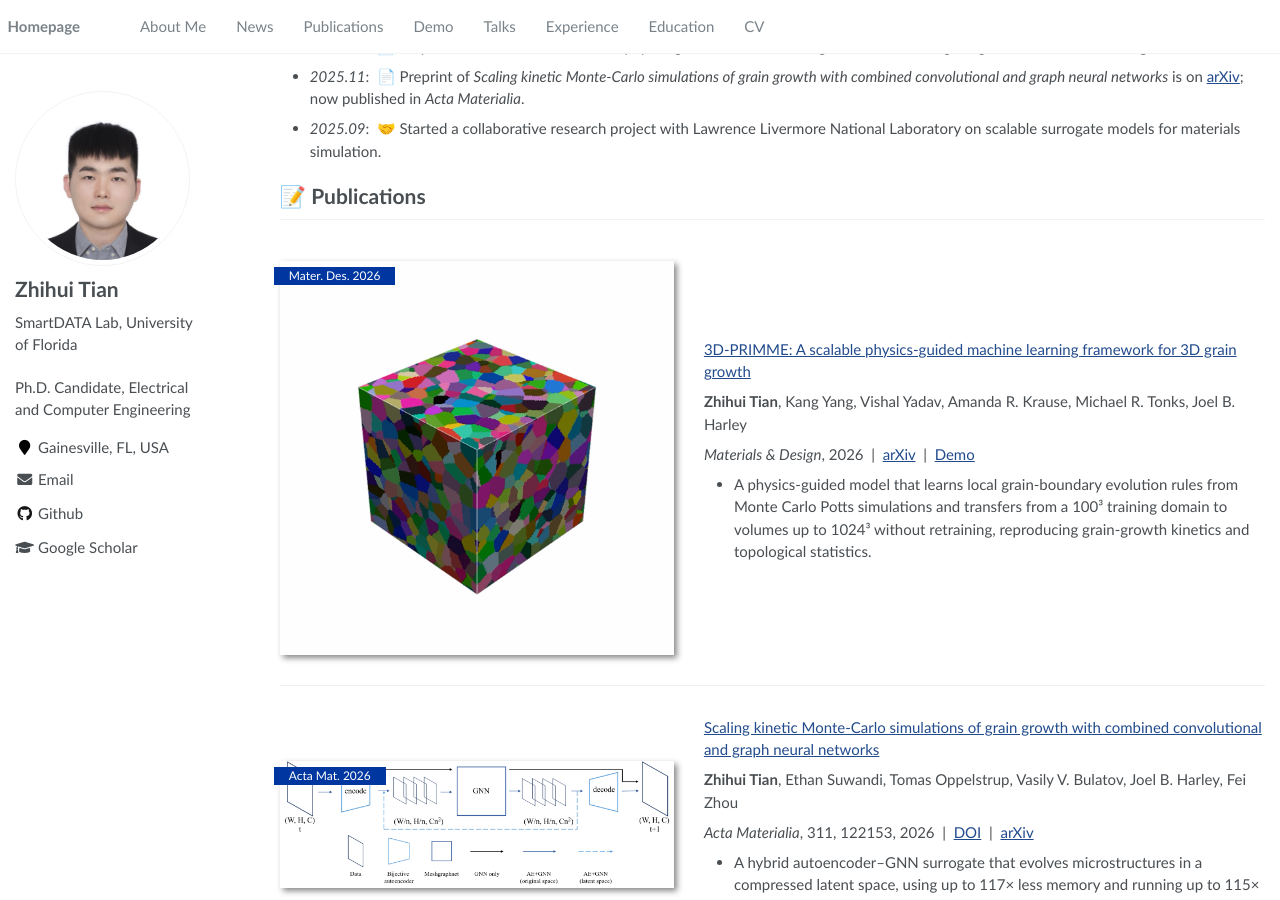
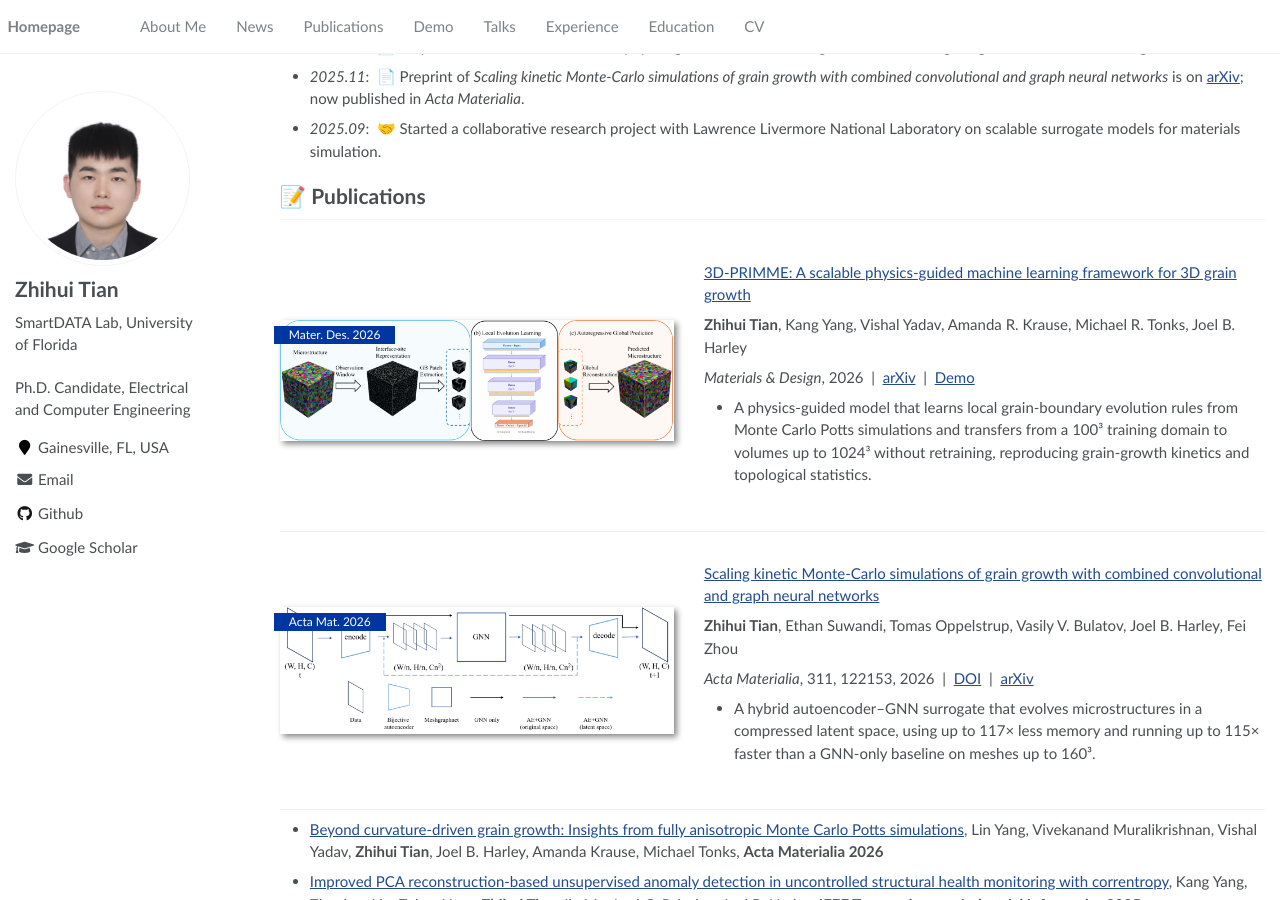
Before and after one commit to zhihui-tian/zhihui-tian.github.io, a Jekyll site: the page built from _pages/about.md, in a window 1280 px wide and 900 px high, scrolled down 485 px. Built offline with Jekyll 4.4.1, drawn with Linux system fonts in a browser that asks for light colours.

Commit message:
Publications: use the 3D-PRIMME architecture figure (Figure 1) as the thumbnail
Co-Authored-By: Claude Fable 5.1 <noreply@anthropic.com>
Claude-Session: https://claude.ai/code/session_01TLuPmnLDSypfs7U8zLYqDa

```diff
--- a/_pages/about.md
+++ b/_pages/about.md
@@ -36,7 +36,7 @@ More broadly, I am interested in scientific machine learning, surrogate modeling
 
 # 📝 Publications
 
-<div class='paper-box'><div class='paper-box-image'><div><div class="badge">Mater. Des. 2026</div><img src='images/primme3d_cube.png' alt="3D grain growth predicted by 3D-PRIMME" width="100%"></div></div>
+<div class='paper-box'><div class='paper-box-image'><div><div class="badge">Mater. Des. 2026</div><img src='images/primme3d.png' alt="3D-PRIMME architecture (Figure 1)" width="100%"></div></div>
 <div class='paper-box-text' markdown="1">
 
 [3D-PRIMME: A scalable physics-guided machine learning framework for 3D grain growth](https://arxiv.org/abs/2607.04680)
```
Also changed, not shown: images/primme3d_cube.png (deleted).
